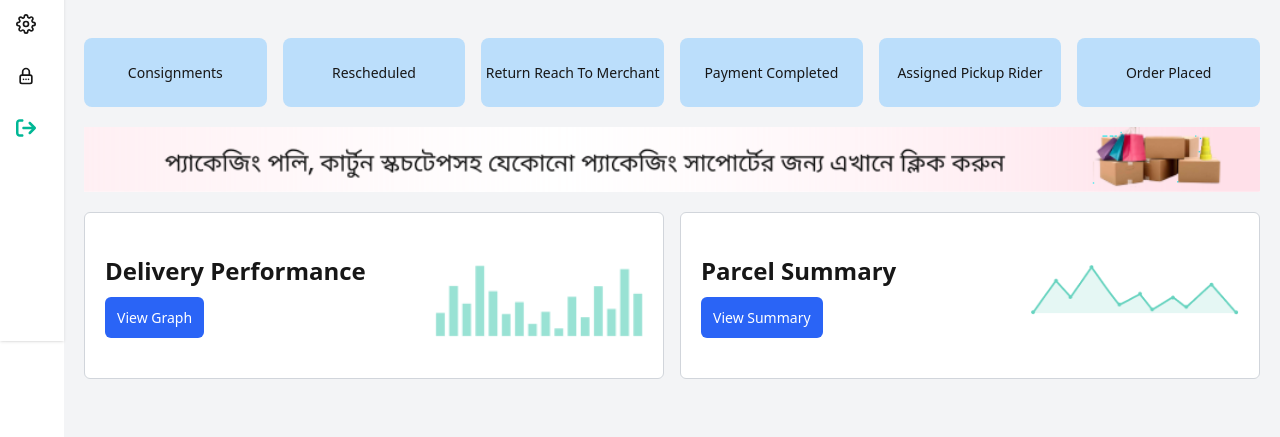
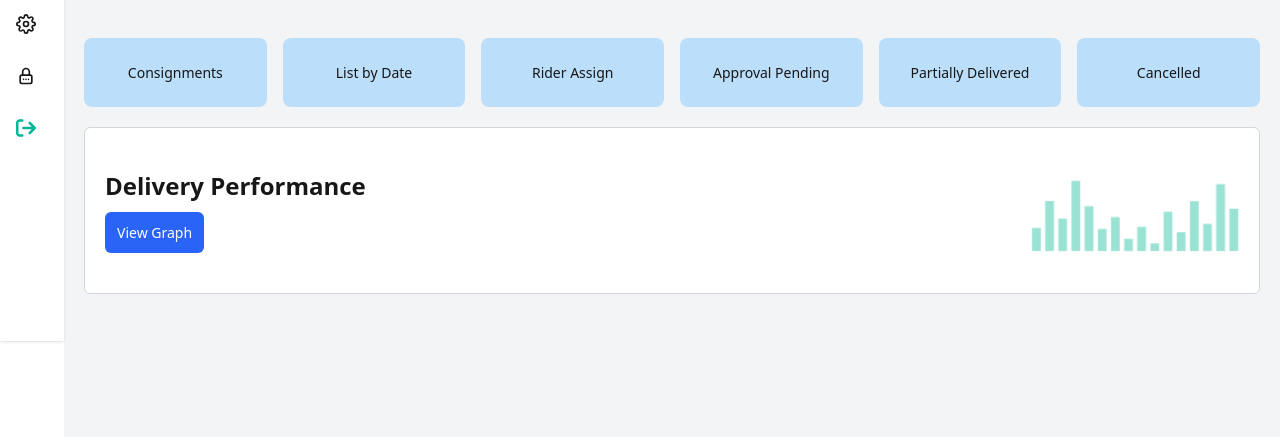
Before and after one commit to MAHIR-DEVES/Foorti-courier-copy, a Next.js app: page /dashboard in a window 1280 px wide. Shown: the part 459-896 px from the top of the page. Built offline with nearby package versions, Linux system fonts and the light colour scheme; no server answers.

Commit message:
add favicon comment notifeaction btn and cange query revome some un use code

```diff
--- a/app/components/consignments/ParcelTable.jsx
+++ b/app/components/consignments/ParcelTable.jsx
@@ -9,7 +9,8 @@ import { Calendar } from 'lucide-react';
 const tabs = [
   { label: 'All', value: 'All' },
   { label: 'List by Date', value: 'List by Date' },
-  { label: 'Rider Assign', value: 'Pending' },
+  // { label: 'Rider Assign', value: 'Pending' },
+  { label: 'Rider Assign', value: 'Rider Assign' },
   { label: 'Approval Pending', value: 'Approval Pending' },
   { label: 'Partially Delivered', value: 'Partially Delivered' },
   { label: 'Cancelled', value: 'Cancelled' },
--- a/app/components/dashboard/ChartView.jsx
+++ b/app/components/dashboard/ChartView.jsx
@@ -6,16 +6,17 @@ const performanceData = [
     buttonText: "view graph",
     imageSrc: "/img/chart-view/performance.png",
   },
-  {
-    title: "Parcel Summary",
-    buttonText: "view summary",
-    imageSrc: "/img/chart-view/parcel.png",
-  },
+  // {
+  //   title: "Parcel Summary",
+  //   buttonText: "view summary",
+  //   imageSrc: "/img/chart-view/parcel.png",
+  // },
 ];
 
 const ChartView = () => {
   return (
-    <div className="grid grid-cols-1 md:grid-cols-2 gap-4 pb-2">
+    <div className="grid grid-cols-1  pb-2 mt-5
+    ">
       {performanceData.map((item, index) => (
         <div
           key={index}
--- a/app/components/dashboard/TextCard.jsx
+++ b/app/components/dashboard/TextCard.jsx
@@ -3,23 +3,24 @@ import Link from 'next/link';
 
 const textCardData = [
   { label: 'Consignments', href: '/dashboard/consignments?status=All' },
-  { label: 'Rescheduled', href: '/dashboard/consignments?status=Rescheduled' },
+  { label: 'List by Date', href: '/dashboard/consignments?status=List by Date' },
   {
-    label: 'Return Reach To Merchant',
-    href: '/dashboard/consignments?status=Return Reach To Merchant',
+    label: 'Rider Assign',
+    href: '/dashboard/consignments?status=Rider Assign',
   },
   {
-    label: 'Payment Completed',
-    href: '/dashboard/consignments?status=Payment Completed',
+    label: 'Approval Pending',
+    href: '/dashboard/consignments?status=Approval Pending',
   },
   {
-    label: 'Assigned Pickup Rider',
-    href: '/dashboard/consignments?status=Assigned Pickup Rider',
+    label: 'Partially Delivered',
+    href: '/dashboard/consignments?status=Partially Delivered',
   },
   {
-    label: 'Order Placed',
-    href: '/dashboard/consignments?status=Order Placed',
+    label: 'Cancelled',
+    href: '/dashboard/consignments?status=Cancelled',
   },
+
 ];
 
 const TextCard = () => {
--- a/app/dashboard/page.js
+++ b/app/dashboard/page.js
@@ -43,7 +43,7 @@ const DashbordPage = () => {
       )}
       <TextCard />
       {/* <CardTitle /> */}
-      <AddImage />
+      {/* <AddImage /> */}
       <ChartView />
     </div>
   );
```
